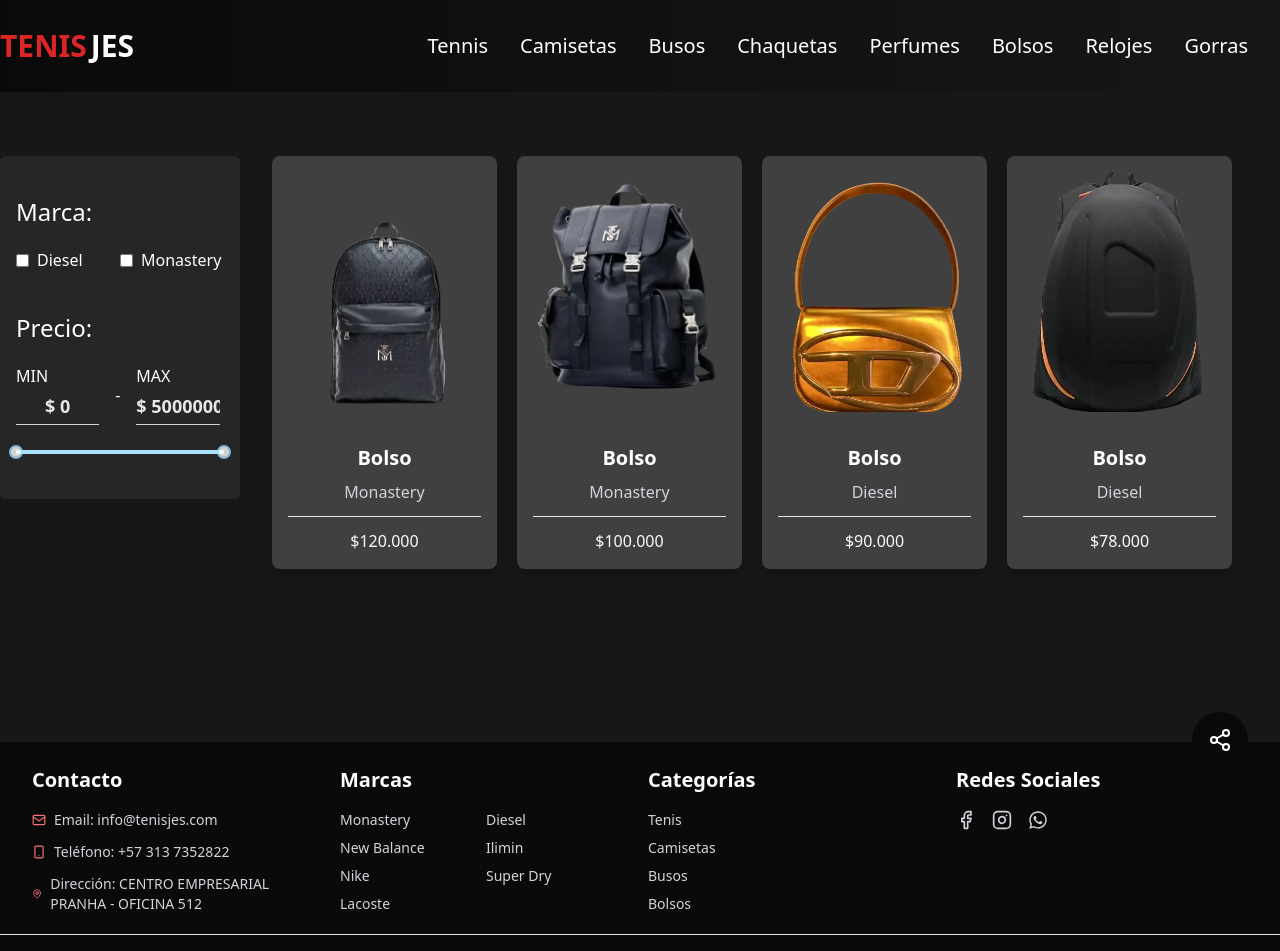
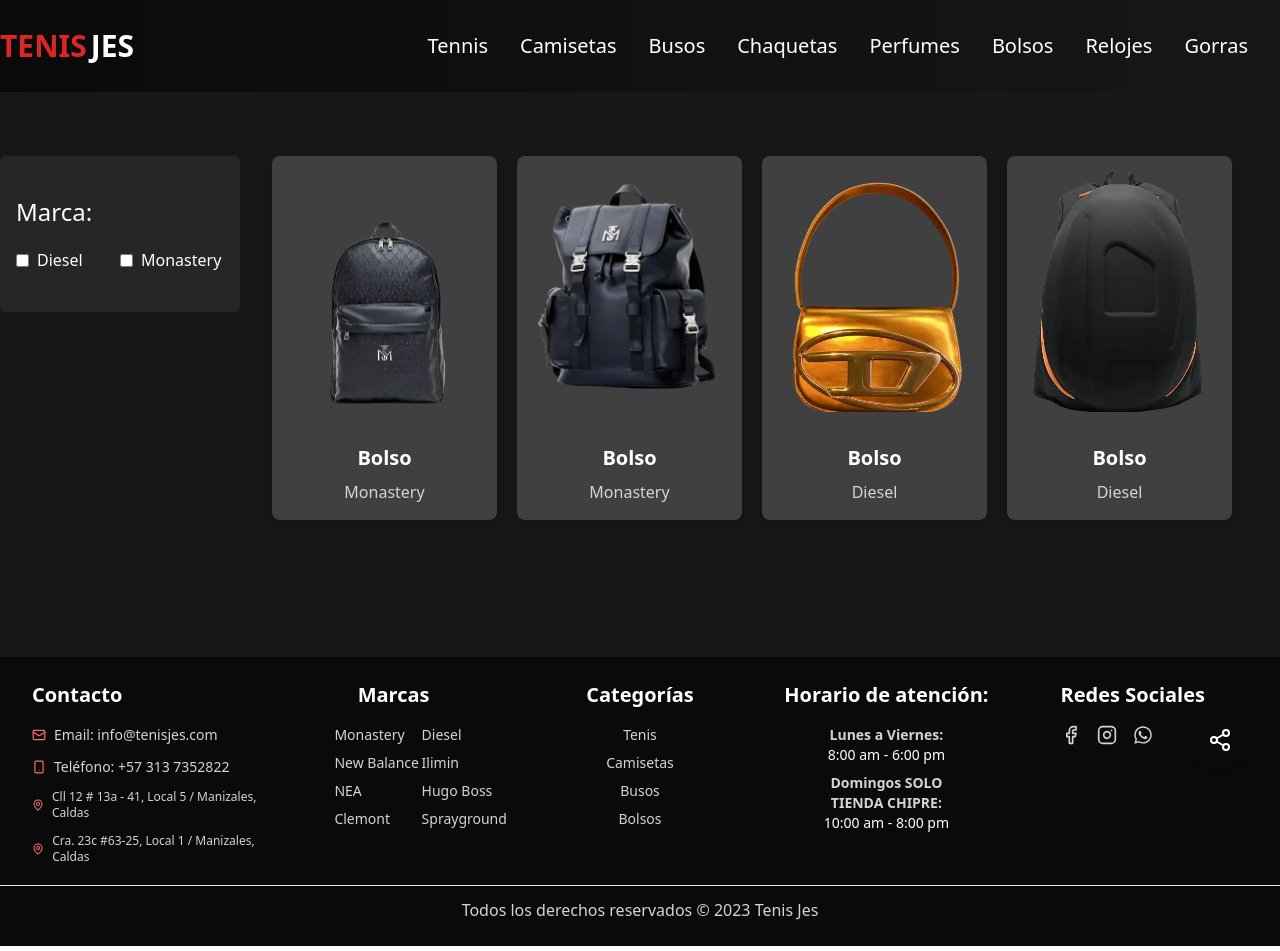
Before and after one commit to Osorio3408/TenisJes, a React (Vite) app: page /category/Bolsos in a window 1280 px wide. Shown: the top 951 px of the page. Built offline with nearby package versions, Linux system fonts and the light colour scheme; what tailwindcss-animated would draw is missing.

Commit message:
se quitan precios y se agregan secciones

```diff
--- a/src/Components/Footer/Footer.jsx
+++ b/src/Components/Footer/Footer.jsx
@@ -1,5 +1,12 @@
 import React from "react";
-import { Facebook, Instagram, Mail, MapPin, Smartphone } from "lucide-react"; // Importar los iconos de Lucide
+import {
+  Facebook,
+  Instagram,
+  Mail,
+  MapPin,
+  Smartphone,
+  Timer,
+} from "lucide-react"; // Importar los iconos de Lucide
 import { Link } from "react-router-dom";
 import { FaWhatsapp } from "react-icons/fa";
 
@@ -7,7 +14,7 @@
   return (
     <footer className="bg-neutral-950 text-white py-6 w-full absolute bottom-0">
       <div className="container mx-auto px-4 md:px-8">
-        <div className="grid grid-cols-1 md:grid-cols-2 lg:grid-cols-4 gap-x-4 gap-y-10  md:gap-y-4 ">
+        <div className="grid grid-cols-1 md:grid-cols-2 lg:grid-cols-5 lg:gap-x-4 gap-y-10  md:gap-y-1 ">
           <div className="space-y-3">
             <h3 className="text-xl font-bold mb-4">Contacto</h3>
             <p className="text-gray-300 text-sm flex items-center gap-x-2">
@@ -18,15 +25,19 @@
               <Smartphone size={14} className="text-red-400" />
               Teléfono: +57 313 7352822
             </p>
-            <p className="text-gray-300 text-sm flex items-center gap-x-2 ">
+            <p className="text-gray-300 text-xs flex items-center gap-x-2 ">
               <MapPin size={14} className="text-red-400" />
-              Dirección: CENTRO EMPRESARIAL PRANHA - OFICINA 512
+              Cll 12 # 13a - 41, Local 5 / Manizales, Caldas
+            </p>
+            <p className="text-gray-300 text-xs flex items-center gap-x-2 ">
+              <MapPin size={14} className="text-red-400" />
+              Cra. 23c #63-25, Local 1 / Manizales, Caldas
             </p>
           </div>
           <div className="">
-            <h3 className="text-xl font-bold mb-4">Marcas</h3>
+            <h3 className="text-xl font-bold mb-4 text-center">Marcas</h3>
             {/* Mostrar marcas en 2 filas */}
-            <ul className="grid grid-cols-2 gap-y-2 text-sm text-left">
+            <ul className="grid grid-cols-2 gap-y-2 text-sm text-left pl-14 ">
               <li>
                 <a href="#" className="text-gray-300 hover:text-white">
                   Monastery
@@ -50,25 +61,30 @@
               {/* Marcas adicionales */}
               <li>
                 <a href="#" className="text-gray-300 hover:text-white">
-                  Nike
+                  NEA
                 </a>
               </li>
               <li>
                 <a href="#" className="text-gray-300 hover:text-white">
-                  Super Dry
+                  Hugo Boss
+                </a>
+              </li>
+              {/* Fin de marcas adicionales */}
+              <li>
+                <a href="#" className="text-gray-300 hover:text-white">
+                  Clemont
                 </a>
               </li>
               <li>
                 <a href="#" className="text-gray-300 hover:text-white">
-                  Lacoste
+                  Sprayground
                 </a>
               </li>
-              {/* Fin de marcas adicionales */}
             </ul>
           </div>
           <div>
-            <h3 className="text-xl font-bold mb-4">Categorías</h3>
-            <ul className="space-y-2 text-sm">
+            <h3 className="text-xl font-bold mb-4 text-center">Categorías</h3>
+            <ul className="space-y-2 text-sm px-10 text-center">
               <li>
                 <a href="#" className="text-gray-300 hover:text-white">
                   Tenis
@@ -92,27 +108,51 @@
             </ul>
           </div>
           <div>
-            <h3 className="text-xl font-bold mb-4">Redes Sociales</h3>
-            <div className="flex space-x-4">
+            <div>
+              <h3 className="text-xl font-bold mb-4 text-center">
+                Horario de atención:
+              </h3>
+              <ul className="space-y-2 text-sm mx-auto text-center lg:px-10">
+                <li>
+                  <p className="text-gray-300 font-semibold">
+                    Lunes a Viernes:
+                  </p>
+                  <span className="text-center mx-auto">8:00 am - 6:00 pm</span>
+                </li>
+                <li>
+                  <p className="text-gray-300 font-semibold">
+                    Domingos SOLO TIENDA CHIPRE:
+                  </p>
+                  <span>10:00 am - 8:00 pm</span>
+                </li>
+              </ul>
+            </div>
+          </div>
+          <div className="text-center mx-auto">
+            <h3 className="text-xl font-bold mb-4 ">Redes Sociales</h3>
+            <div className="flex space-x-4 text-center mx-auto pl-5 md:pl-0">
               <a
                 href="https://www.facebook.com/tenisjesoficial"
                 title="Facebook"
                 target="_blank"
-                className="text-gray-300 hover:text-white transition-colors duration-300">
+                className="text-gray-300 hover:text-white transition-colors duration-300"
+              >
                 <Facebook size={20} /> {/* Icono de Facebook de Lucide */}
               </a>
               <a
                 href="https://www.instagram.com/tenisjes_/"
                 title="Instagram"
                 target="_blank"
-                className="text-gray-300 hover:text-white transition-colors duration-300">
+                className="text-gray-300 hover:text-white transition-colors duration-300"
+              >
                 <Instagram size={20} /> {/* Icono de Instagram de Lucide */}
               </a>
               <a
                 href="https://api.whatsapp.com/send?phone=3137352822"
                 title="WhatsApp"
                 target="_blank"
-                className="text-gray-300 hover:text-white transition-colors duration-300">
+                className="text-gray-300 hover:text-white transition-colors duration-300"
+              >
                 <FaWhatsapp size={20} />{" "}
                 {/* Icono de Instagram de React Icons */}
               </a>
--- a/src/Pages/Category/Category.jsx
+++ b/src/Pages/Category/Category.jsx
@@ -124,10 +124,11 @@
                   </div>
                 </div>
                 {/* Filtrador de rango de precio */}
+{/*
                 <div className="flex flex-col gap-y-5">
                   <label className="text-white text-2xl">Precio:</label>
                   <div className="flex items-center gap-4">
-                    {/* Div para el valor mínimo */}
+
                     <div className="w-2/5">
                       <label htmlFor="min" className="text-white">
                         MIN
@@ -141,10 +142,9 @@
                       />
                     </div>
 
-                    {/* Separador */}
+
                     <span className="text-white">-</span>
 
-                    {/* Div para el valor máximo */}
                     <div className="w-2/5">
                       <label htmlFor="max" className="text-white">
                         MAX
@@ -168,6 +168,8 @@
                     allowCross={false}
                   />
                 </div>
+
+ */}
               </form>
             </div>
           </div>
@@ -192,11 +194,11 @@
                     {product.name}
                   </h3>
                   <p className="text-gray-300">{product.brand}</p>
-                  <hr className="my-3" />
+
                   <div className="flex justify-center items-center text-gray-50">
-                    <div className="text-center">
-                      ${numeral(product.price).format("0,0")}
-                    </div>
+{/*                      <div className="text-center">
+                      ${numeral(product.price ).format("0,0")}
+                    </div>*/}
                   </div>
                 </div>
               </div>
--- a/src/Pages/Home/Home.jsx
+++ b/src/Pages/Home/Home.jsx
@@ -91,7 +91,7 @@
               <h1 className="text-4xl md:text-6xl font-bold text-red-600 mb-4 text-center">
                 ¡Tienda de Tenis y Ropa en Manizales - Tenis Jes!
               </h1>
-              <p className="text-lg md:text-xl text-gray-300 mb-8 text-left max-w-[85rem] w-full">
+              <p className="text-lg md:text-xl text-gray-300 mb-8 text-center max-w-[85rem] w-full">
                 En <strong>Tenis Jes</strong>, encontrarás una amplia selección
                 de tenis y ropa de las mejores marcas del mercado. Somos
                 distribuidores autorizados de Monastery, Diesel, New Balance e
@@ -102,12 +102,29 @@
                 descubre nuestros productos destacados. ¡Te esperamos!
               </p>
             </div>
+            <div className="w-full mb-16 flex justify-center items-center">
+  <img
+    src="/tienda.avif"
+    alt="Tienda Tenis Jes"
+    className="w-full max-w-7xl h-auto object-cover rounded-lg shadow-lg opacity-90"
+  />
+</div>
             {/* Banner */}
-            <div className="bg-neutral-950 text-white py-8 text-center flex flex-col gap-3 justify-center items-center">
-              <h2 className="text-3xl md:text-4xl font-semibold mb-4">
+            <div
+              className="bg-neutral-950 text-white py-20 text-center flex flex-col gap-4 justify-center items-center"
+              style={{
+                backgroundImage: 'url("brand.webp")',
+                backgroundSize: "cover",
+                backgroundPosition: "center",
+                backgroundRepeat: "no-repeat",
+                backgroundColor: "rgba(0, 0, 0, 0.7)", // Fondo oscuro semitransparente
+                backgroundBlendMode: "overlay", // Mezclar imagen y color de fondo
+              }}
+            >
+              <h2 className="text-3xl md:text-4xl font-semibold mb-6">
                 ¡Programa tu visita en Tenis Jes!
               </h2>
-              <p className="text-lg md:text-xl text-gray-300 mb-6">
+              <p className="text-lg md:text-xl text-gray-300 mb-4 lg:w-[900px] text-white">
                 Para garantizar tu seguridad y brindarte una atención
                 personalizada, te recomendamos agendar una cita antes de tu
                 visita. ¡Estamos aquí para ayudarte!
@@ -116,10 +133,12 @@
                 href="https://api.whatsapp.com/send?phone=3137352822&text=Hola%20Tenis%20Jes,%20me%20gustaría%20agendar%20una%20cita%20para%20visitar%20su%20tienda.%20¿Podrían%20indicarme%20disponibilidad%20para%20la%20semana%20próxima?%20Quisiera%20saber%20si%20tienen%20disponible%20el%20día%20[Inserta%20día]%20a%20las%20[Inserta%20hora].%20Agradezco%20su%20atención%20y%20quedo%20pendiente%20de%20su%20respuesta.%20Saludos!"
                 target="_blank"
                 rel="noopener noreferrer"
-                className="bg-red-600 w-max text-white text-lg py-3 px-6 rounded-lg font-semibold hover:bg-red-700 hover:outline hover:outline-offset-4 transition-colors duration-300">
+                className="bg-red-600 w-max text-white text-lg py-4 px-8 rounded-lg font-semibold hover:bg-red-700 transition-all duration-300 mt-10 md:mt-14"
+              >
                 ¡ Agendar una cita !
               </a>
             </div>
+
             {/* Marcas de distribución autorizado */}
             <div className="flex flex-col gap-4">
               <h2 className="text-center text-4xl font-mono font-semibold">
@@ -129,7 +148,8 @@
                 {brands.map((brand) => (
                   <div
                     key={brand.name}
-                    className="bg-gray-200 w-auto md:w-auto rounded-md flex flex-col items-center shadow-md overflow-hidden transform transition-transform hover:scale-105">
+                    className="bg-gray-200 w-auto md:w-auto rounded-md flex flex-col items-center shadow-md overflow-hidden transform transition-transform hover:scale-105"
+                  >
                     <img
                       title={brand.name}
                       src={brand.logo}
@@ -155,7 +175,8 @@
               {categories.map((category, index) => (
                 <div
                   key={index}
-                  className="max-w-lg w-full flex flex-col items-center bg-gradient-to-b from-neutral-950 to-red-800 rounded-lg overflow-hidden shadow-md shadow-neutral-600 group/card">
+                  className="max-w-lg w-full flex flex-col items-center bg-gradient-to-b from-neutral-950 to-red-800 rounded-lg overflow-hidden shadow-md shadow-neutral-600 group/card"
+                >
                   <img
                     title={category.name}
                     src={category.image}
@@ -171,7 +192,8 @@
                       <Link
                         title={category.name}
                         to={`/category/${category.name}`}
-                        className="bg-neutral-800 hover:bg-neutral-700 text-white px-4 py-2 rounded-md group-hover/card:bg-neutral-900">
+                        className="bg-neutral-800 hover:bg-neutral-700 text-white px-4 py-2 rounded-md group-hover/card:bg-neutral-900"
+                      >
                         Ver Productos
                       </Link>
                     </div>
@@ -181,7 +203,7 @@
             </div>
           </div>
           {/* Sección destacada */}
-          <div className="mt-16 mb-[48rem] md:mb-96 lg:mb-72">
+          <div className="mt-40 mb-[57rem] md:mb-96 lg:mb-72">
             <h2 className="text-2xl md:text-4xl font-light text-center py-4 text-white mb-4">
               ¡Lo mejor en tendencias!
             </h2>
@@ -189,7 +211,8 @@
               {latestProducts.map((product, index) => (
                 <div
                   key={index}
-                  className="max-w-lg w-full bg-neutral-700 rounded-lg overflow-hidden shadow-lg transform transition-transform hover:bg-neutral-800 hover:contrast-125">
+                  className="max-w-lg w-full bg-neutral-700 rounded-lg overflow-hidden shadow-lg transform transition-transform hover:bg-neutral-800 hover:contrast-125"
+                >
                   <div className="card-img w-auto flex justify-center items-center">
                     <img
                       title={product.name}
@@ -205,17 +228,19 @@
                       {product.name}
                     </h3>
                     <p className="text-gray-300">{product.brand}</p>
-                    <hr className="my-3" />
+                    {/*  <hr className="my-3" />
                     <div className="card-footer">
-                      <div className="card-price">
+                       <div className="card-price">
                         <span>$</span> {product.price}
                       </div>
-                    </div>
+                    </div>*/}
                   </div>
                 </div>
               ))}
             </div>
           </div>
+
+
         </div>
       </div>
       <SocialNetworks />
```
Also changed, not shown: public/brand.webp (added), public/tienda.avif (added).
